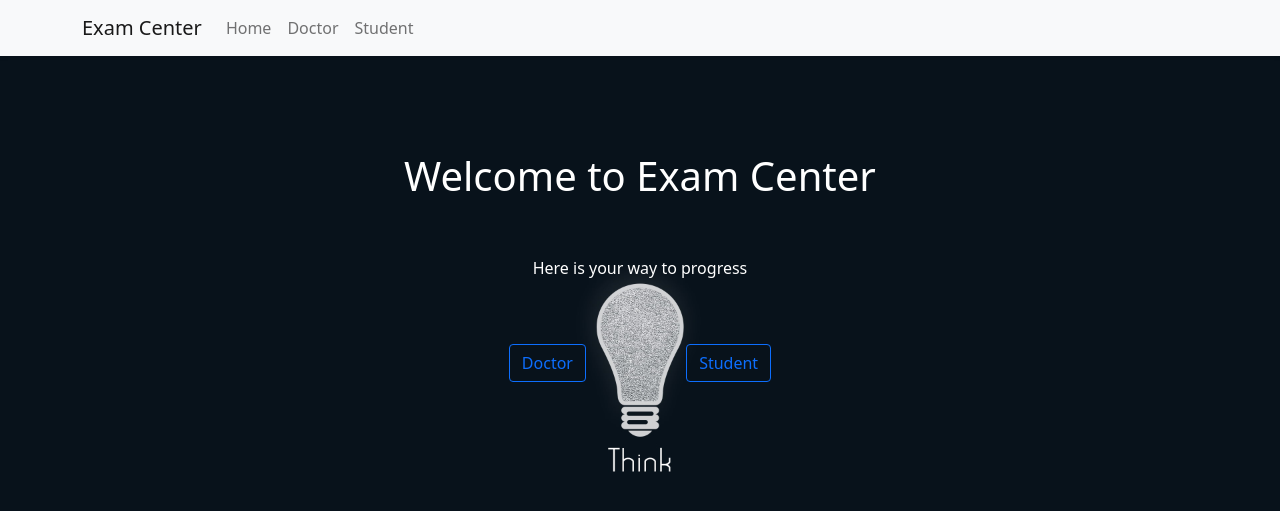
After one commit to Ma7moudA7md99/Exam-Center, a Flask app: template Templates/home.html in a window 1280 px wide. The commit adds this page. Shown: the top 511 px of the page. Run offline with Flask 3, Linux system fonts and the light colour scheme; the template is opened without the code that fills it: most values are stand-ins (such as "Sample title", 1, 10 or a date in 2020).

Commit message:
Second Commit

```diff
--- /dev/null
+++ b/Templates/home.html
@@ -0,0 +1,29 @@
+{% extends 'index.html' %}
+{% block body %}
+<!-- nav bar -->
+<nav class="navbar navbar-expand-lg navbar-light bg-light shadow-sm">
+  <div class="container ">
+    <a class="navbar-brand" href="#">Exam Center</a>
+    <button class="navbar-toggler" type="button" data-bs-toggle="collapse" data-bs-target="#navbarNavAltMarkup" aria-controls="navbarNavAltMarkup" aria-expanded="false" aria-label="Toggle navigation">
+      <span class="navbar-toggler-icon"></span>
+    </button>
+    <div class="collapse navbar-collapse" id="navbarNavAltMarkup">
+      <div class="navbar-nav">
+        <a class="nav-link" aria-current="page" href="#">Home</a>
+        <a class="nav-link" href="#">Doctor</a>
+        <a class="nav-link" href="#">Student</a>
+      </div>
+    </div>
+  </div>
+</nav>
+<!-- home content -->
+<div class="container mt-5 d-flex flex-column align-items-center">
+  <h1 class="mt-5 fs-1 text-white">Welcome to Exam Center</h1>
+  <p class="mt-5 text-white">Here is your way to progress</p>
+  <form action="/doctor" method="post">
+    <input type="submit" class="btn btn-outline-primary mt-5 me-5" value="Doctor">
+
+    <input type="button" class="btn btn-outline-primary mt-5 ms-5" value="Student">
+  </form>
+</div>
+{% endblock %}
--- a/Templates/index.html
+++ b/Templates/index.html
@@ -12,58 +12,19 @@
       integrity="sha384-EVSTQN3/azprG1Anm3QDgpJLIm9Nao0Yz1ztcQTwFspd3yD65VohhpuuCOmLASjC"
       crossorigin="anonymous"
     />
-    <link rel="stylesheet" href="../static/css/index.css" />
-    <title>Exam Center</title>
+    {% if custom_css %}
+    <link rel="stylesheet" href="{{url_for('static', filename='css/' + custom_css + '.css')}}" />
+    {% else %}
+    <link rel="stylesheet" href="../static/css/index.css">
+    {% endif %}
+    <title>{{ page_title }}</title>
   </head>
   <body>
-    <div
-      class="container-lg d-flex justify-content-center w-25 bg-light shadow-sm rounded"
-    >
-      <form action="/login" method="post" class="w-100 m-3 mt-5 mb-5">
-        <div class="mb-3">
-          <label for="formGroupExampleInput" class="form-label">Username</label>
-          <input
-            type="text"
-            class="form-control"
-            name="username"
-            id="username"
-            placeholder="Username"
-            required
-          />
-        </div>
-        <div class="mb-3">
-          <label for="formGroupExampleInput2" class="form-label"
-            >Password</label
-          >
-          <input
-            type="password"
-            class="form-control"
-            name="password"
-            id="password"
-            placeholder="Password"
-            required
-          />
-          <input
-            type="submit"
-            class="form-control mt-5 bg-primary text-white"
-            value="Log In"
-          />
-        </div>
-      </form>
-    </div>
+    {% block body %} {% endblock %}
   </body>
-  <!-- Optional JavaScript; choose one of the two! -->
-
-  <!-- Option 1: Bootstrap Bundle with Popper -->
   <script
     src="https://cdn.jsdelivr.net/npm/bootstrap@5.0.2/dist/js/bootstrap.bundle.min.js"
     integrity="sha384-MrcW6ZMFYlzcLA8Nl+NtUVF0sA7MsXsP1UyJoMp4YLEuNSfAP+JcXn/tWtIaxVXM"
     crossorigin="anonymous"
   ></script>
-
-  <!-- Option 2: Separate Popper and Bootstrap JS -->
-  <!--
-  <script src="https://cdn.jsdelivr.net/npm/@popperjs/core@2.9.2/dist/umd/popper.min.js" integrity="sha384-IQsoLXl5PILFhosVNubq5LC7Qb9DXgDA9i+tQ8Zj3iwWAwPtgFTxbJ8NT4GN1R8p" crossorigin="anonymous"></script>
-  <script src="https://cdn.jsdelivr.net/npm/bootstrap@5.0.2/dist/js/bootstrap.min.js" integrity="sha384-cVKIPhGWiC2Al4u+LWgxfKTRIcfu0JTxR+EQDz/bgldoEyl4H0zUF0QKbrJ0EcQF" crossorigin="anonymous"></script>
-  -->
 </html>
--- a/main.py
+++ b/main.py
@@ -14,10 +14,10 @@ exam_center = Flask(__name__)
 # Check the current user session.
 @exam_center.route('/', methods=['GET'])
 def login():
-    return render_template('index.html')
+    return render_template('home.html')
 
 
-@exam_center.route('/login', methods=["GET", "POST"])
+@exam_center.route('/doctor', methods=["GET", "POST"])
 def get_login():
     # Declare global variables
     global username, password
@@ -63,7 +63,7 @@ def get_login():
                 print("Error in fetching data")
 
     # Return empty string
-    return ""
+    return render_template('doctorlog.html')
 
 
 if __name__ == '__main__':
```
Also changed, not shown: Templates/doctorlog.html (added, +36 -0 lines), static/img/background.jpg.
